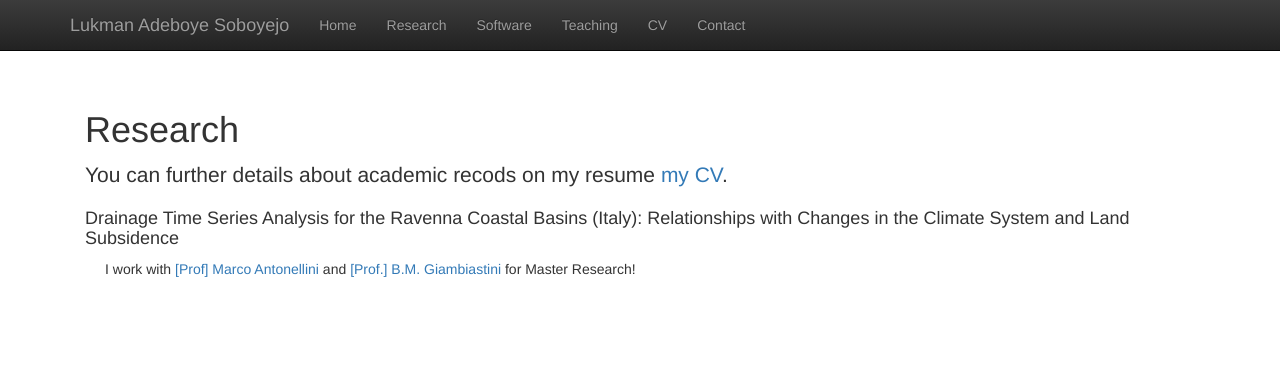
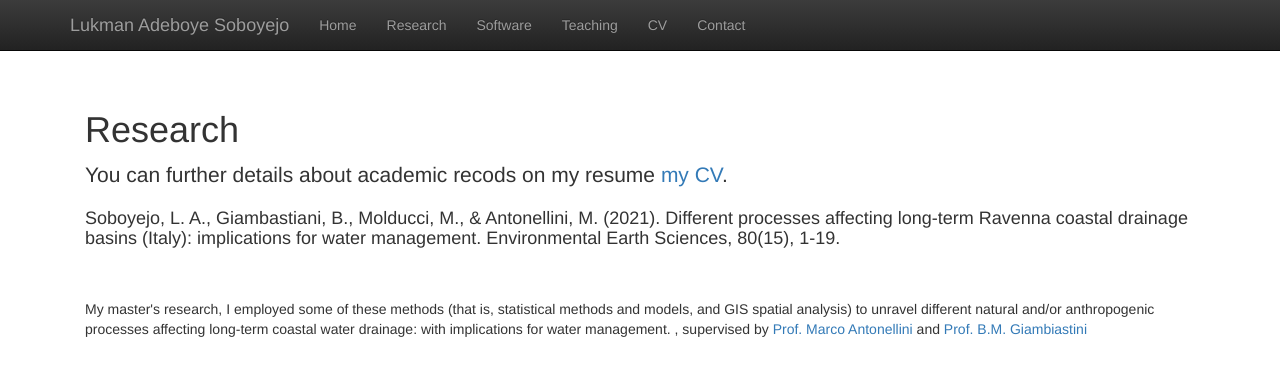
Before and after one commit to lukeng200/lukeng200.github.io, a Jekyll site: the page built from research.html, in a window 1280 px wide. Shown: the top 376 px of the page. Built offline with Jekyll 4.4.1, drawn with Linux system fonts in a browser that asks for light colours; nearby versions of some CDN libraries; library files that are not in the unit come from our copies.

Commit message:
research

```diff
--- a/research.html
+++ b/research.html
@@ -8,9 +8,12 @@ title:  'Research'
 <p class="lead">
   You can further details about academic recods on my resume <a class="active" href="cv.html">my CV</a>.
 </p>
-<h4>Drainage Time Series Analysis for the Ravenna Coastal Basins (Italy): Relationships with Changes in the Climate System and Land Subsidence</h4>
-<p class="content" style="padding:0px;margin:0px 20px 0px;">
-  I work with <a href = "https://www.unibo.it/sitoweb/m.antonellini/en">[Prof] Marco Antonellini</a> and
-    <a href = "https://www.unibo.it/sitoweb/beatrice.giambastiani/en">[Prof.] B.M. Giambiastini</a> for Master Research!
-</p>
+<h4>Soboyejo, L. A., Giambastiani, B., Molducci, M., & Antonellini, M. (2021). Different processes affecting long-term Ravenna coastal drainage basins (Italy): implications for water management. Environmental Earth Sciences, 80(15), 1-19.</h4>
+
 <br/>
+<br/>
+  My master's research, I employed some of these methods (that is, statistical methods and models, and GIS spatial analysis) to unravel different natural and/or anthropogenic processes affecting long-term coastal water drainage: with implications for water management. , supervised by
+  <a href = "https://www.unibo.it/sitoweb/m.antonellini/en"> Prof. Marco Antonellini</a> and
+  <a href = "https://www.unibo.it/sitoweb/beatrice.giambastiani/en"> Prof. B.M. Giambiastini</a>
+<br/>
+  </p>
```
